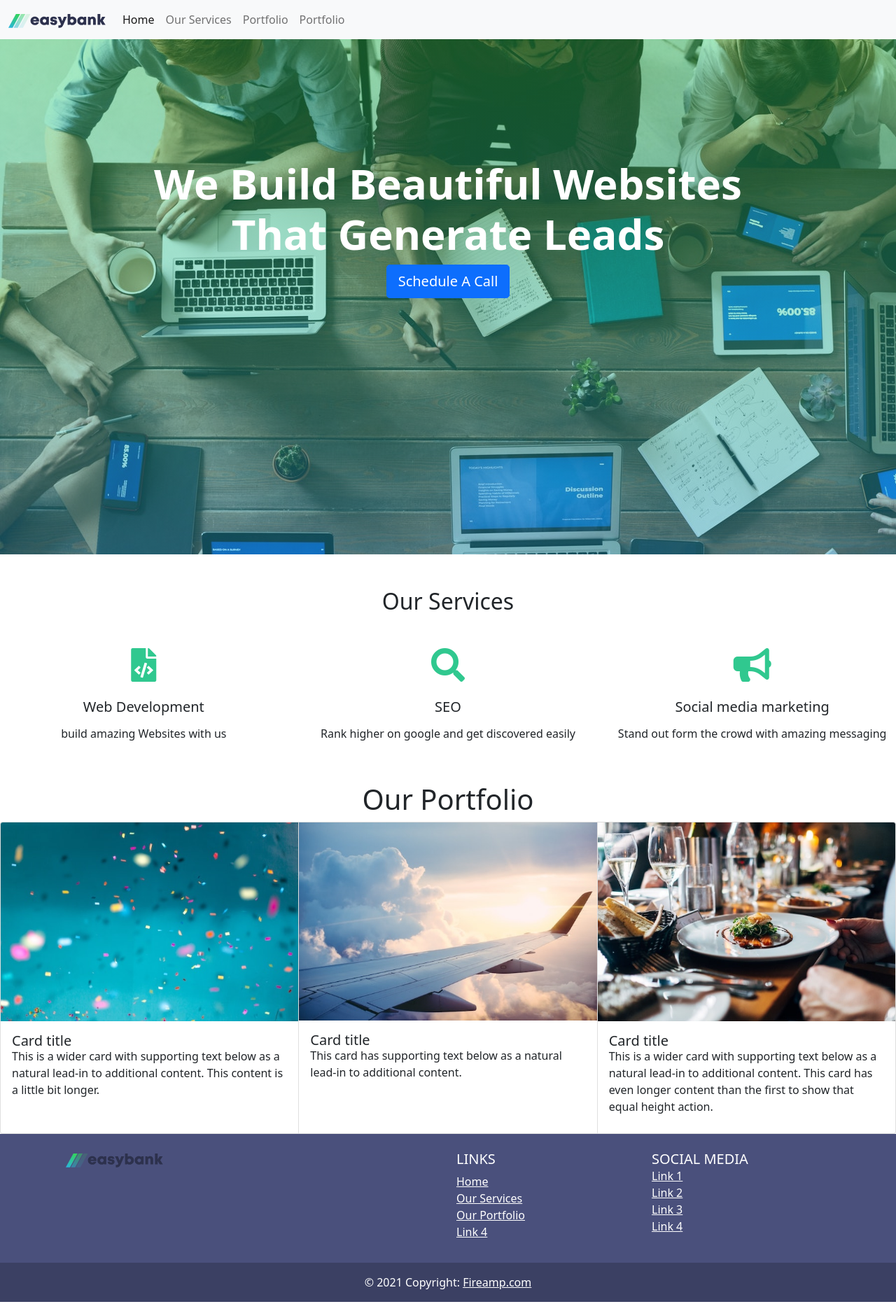
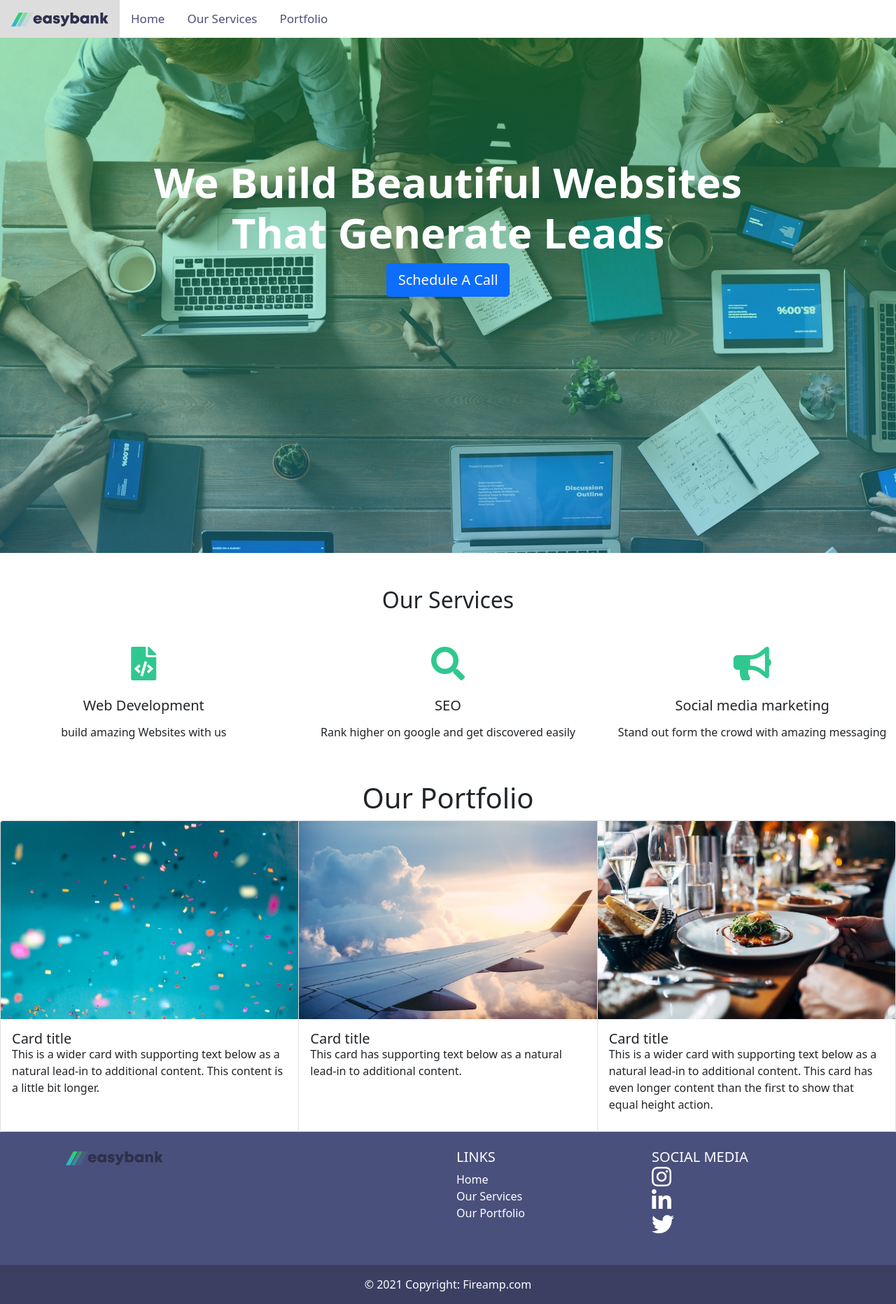
Before and after one commit to Abdulkarem91/Campfire, a plain HTML site: page index.html in a window 1280 px wide. Shown: the whole page at 70% size. Drawn offline with nearby package versions, Linux system fonts and the light colour scheme.

Commit message:
minor adjustments

```diff
--- a/index.html
+++ b/index.html
@@ -17,24 +17,16 @@
 </head>
 <body>
 
+  <div class="topnav" id="myTopnav">
+    <a href="index.html" class="active"><img src="images/logo.svg" alt="logo"></a>
+    <a href="index.html">Home</a>
+    <a href="#Services">Our Services</a>
+    <a href="#Portfolio">Portfolio</a>
+    <a href="javascript:void(0);" class="icon" onclick="myFunction()">
+      <i class="fa fa-bars"></i>
+    </a>
+  </div>
 
-    <nav class="navbar navbar-expand-lg navbar-light bg-light">
-      <div class="container-fluid">
-        <a class="navbar-brand" href="#"><img src="images/logo.svg" alt="logo"></a>
-        <button class="navbar-toggler" type="button" data-bs-toggle="collapse" data-bs-target="#navbarNavAltMarkup" aria-controls="navbarNavAltMarkup" aria-expanded="false" aria-label="Toggle navigation">
-          <span class="navbar-toggler-icon"></span>
-        </button>
-        <div class="collapse navbar-collapse" id="navbarNavAltMarkup">
-          <div class="navbar-nav">
-            <a class="nav-link active" aria-current="page" href="#">Home</a>
-            <a class="nav-link" href="#">Our Services</a>
-            <a class="nav-link" href="#">Portfolio</a>
-            <a class="nav-link" href="#">Portfolio</a>
-            <!-- <a class="nav-link disabled" href="#" tabindex="-1" aria-disabled="true">Disabled</a> -->
-          </div>
-        </div>
-      </div>
-    </nav>
 
     <div class="jumbotron">
       <h1 class="display-4">We Build Beautiful Websites<br>That Generate Leads</h1>
@@ -47,7 +39,7 @@
 <section class="text-center my-5">
 
   <!-- Section heading -->
-  <h2 class="h1-responsive font-weight-bold my-5">Our Services</h2>
+  <h2 class="h1-responsive font-weight-bold my-5" id="Services">Our Services</h2>
   <!-- Section description -->
 
   <!-- Grid row -->
@@ -94,7 +86,7 @@
 <!-- Section: our services v.1 -->
 
 <!-- this is the portfolio section -->
-<h1 class="Portfolio">Our Portfolio</h1>
+<h1 class="Portfolio" id="Portfolio">Our Portfolio</h1>
 <div class="card-group">
   <div class="card">
     <img src="images/image-confetti.jpg" class="card-img-top" alt="...">
@@ -138,16 +130,13 @@
 
         <ul class="list-unstyled mb-0">
           <li>
-            <a href="#!" class="text-white">Home</a>
+            <a href="index.html" class="text-white">Home</a>
           </li>
           <li>
-            <a href="#!" class="text-white">Our Services</a>
+            <a href="#Services" class="text-white">Our Services</a>
           </li>
           <li>
-            <a href="#!" class="text-white">Our Portfolio</a>
-          </li>
-          <li>
-            <a href="#!" class="text-white">Link 4</a>
+            <a href="#Portfolio" class="text-white">Our Portfolio</a>
           </li>
         </ul>
       </div>
@@ -159,16 +148,13 @@
 
         <ul class="list-unstyled">
           <li>
-            <a href="#!" class="text-white">Link 1</a>
+            <a href="#!" class="text-white"><i class="fab fa-instagram fa-2x"></i></a>
           </li>
           <li>
-            <a href="#!" class="text-white">Link 2</a>
+            <a href="#!" class="text-white"><i class="fab fa-linkedin-in fa-2x"></i></a>
           </li>
           <li>
-            <a href="#!" class="text-white">Link 3</a>
-          </li>
-          <li>
-            <a href="#!" class="text-white">Link 4</a>
+            <a href="#!" class="text-white"><i class="fab fa-twitter fa-2x"></i></a>
           </li>
         </ul>
       </div>
@@ -185,6 +171,8 @@
   </div>
   <!-- Copyright -->
 </footer>
+
+
 <!--
   About Us
   Contact
@@ -194,6 +182,6 @@
   Privacy Policy
 
   Request Invite -->
-
+<script src="navbar.js"></script>
 </body>
 </html>
--- /dev/null
+++ b/navbar.js
@@ -0,0 +1,8 @@
+function myFunction() {
+    var x = document.getElementById("myTopnav");
+    if (x.className === "topnav") {
+      x.className += " responsive";
+    } else {
+      x.className = "topnav";
+    }
+  }
--- a/style.css
+++ b/style.css
@@ -47,3 +47,58 @@
   position: relative;
   top: -10px;
 }
+
+.text-white {
+  text-decoration: none;
+}
+
+/* navbar */
+.topnav {
+  overflow: hidden;
+  background-color: white;
+}
+
+.topnav a {
+  float: left;
+  display: block;
+  color:#4a507c;
+  text-align: center;
+  padding: 14px 16px;
+  text-decoration: none;
+  font-size: 17px;
+}
+
+.topnav a:hover {
+  background-color: #ddd;
+  color: black;
+}
+
+.topnav a.active {
+  color: white;
+}
+
+.topnav .icon {
+  display: none;
+}
+
+@media screen and (max-width: 600px) {
+  .topnav a:not(:first-child) {display: none;}
+  .topnav a.icon {
+    float: right;
+    display: block;
+  }
+}
+
+@media screen and (max-width: 600px) {
+  .topnav.responsive {position: relative;}
+  .topnav.responsive .icon {
+    position: absolute;
+    right: 0;
+    top: 0;
+  }
+  .topnav.responsive a {
+    float: none;
+    display: block;
+    text-align: left;
+  }
+}
```
